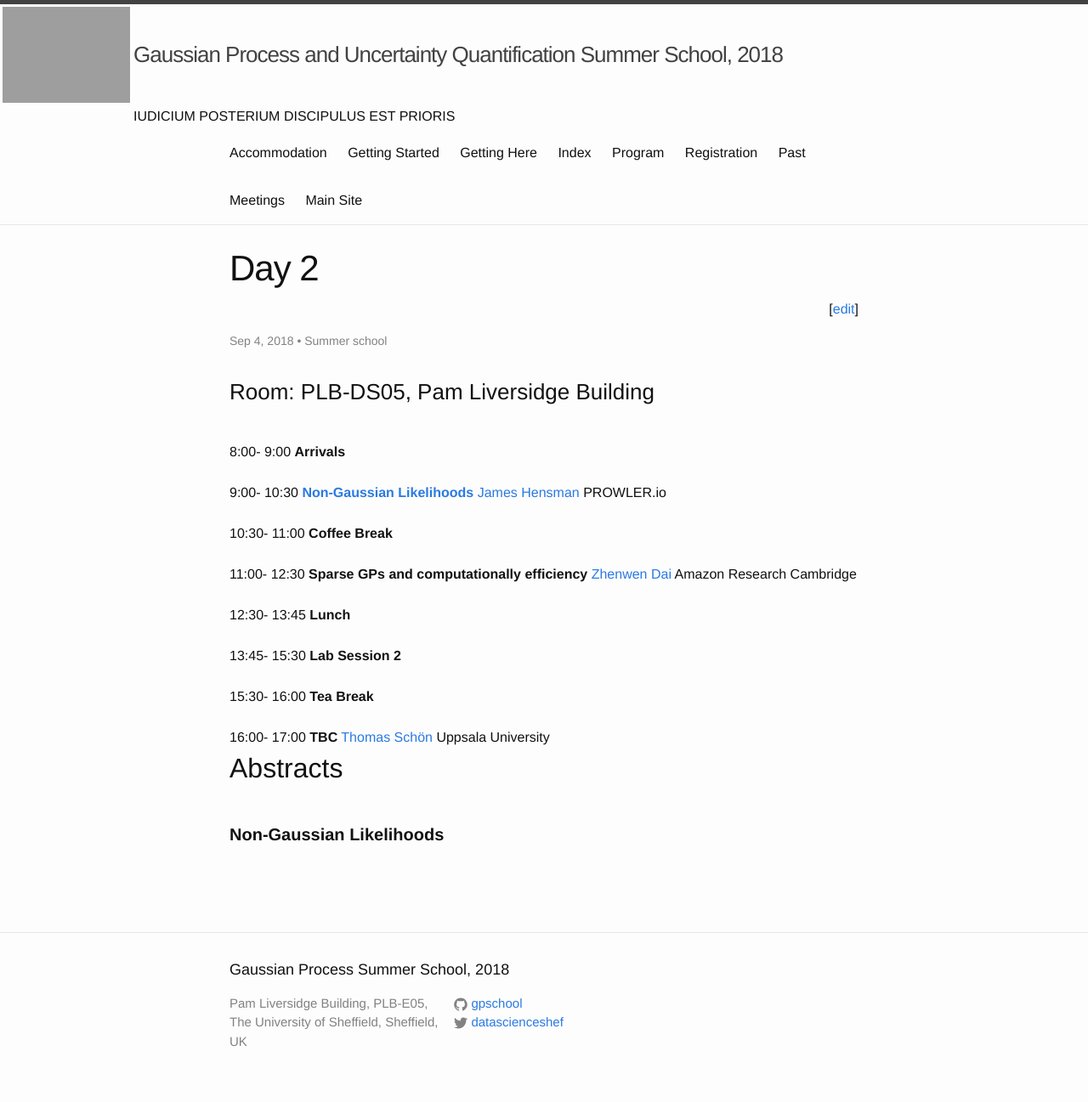
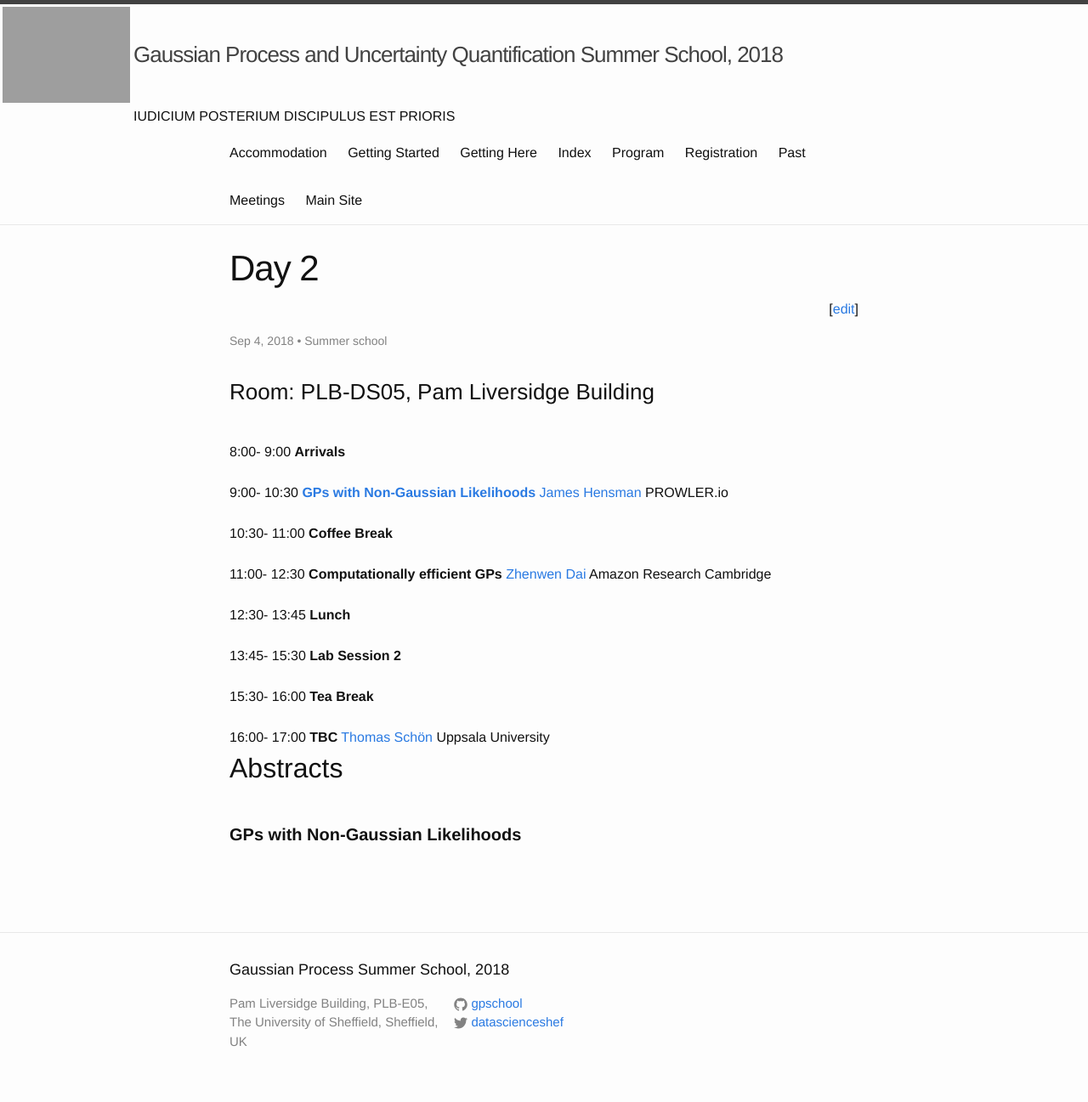
Before and after one commit to gpschool/gpss18, a Jekyll site: the page built from _posts/2018-09-04-day-2.md, in a window 1280 px wide. Shown: the whole page at 85% size. Built offline with Jekyll 4.4.1, drawn with Linux system fonts in a browser that asks for light colours.

Commit message:
minor changes to day 2

```diff
--- a/_posts/2018-09-04-day-2.md
+++ b/_posts/2018-09-04-day-2.md
@@ -9,7 +9,7 @@ talks:
 - title: "Arrivals"
   start: "8:00"
   end: "9:00"
-- title: "Non-Gaussian Likelihoods"
+- title: "GPs with Non-Gaussian Likelihoods"
   abstract:
   author:
   - family: Hensman
@@ -24,7 +24,7 @@ talks:
 - title: "Coffee Break"
   start: "10:30"
   end: "11:00"
-- title: "Sparse GPs and computationally efficiency"
+- title: "Computationally efficient GPs"
   abstract:
   author:
   - family: Dai
```
